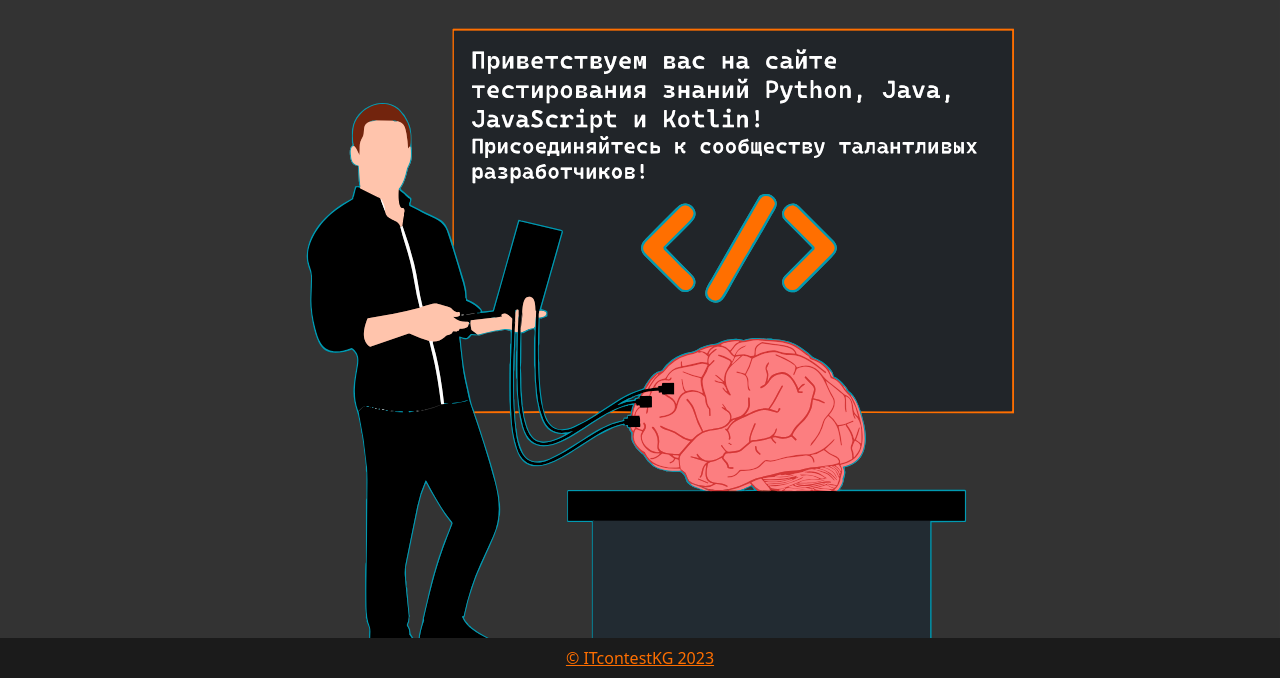
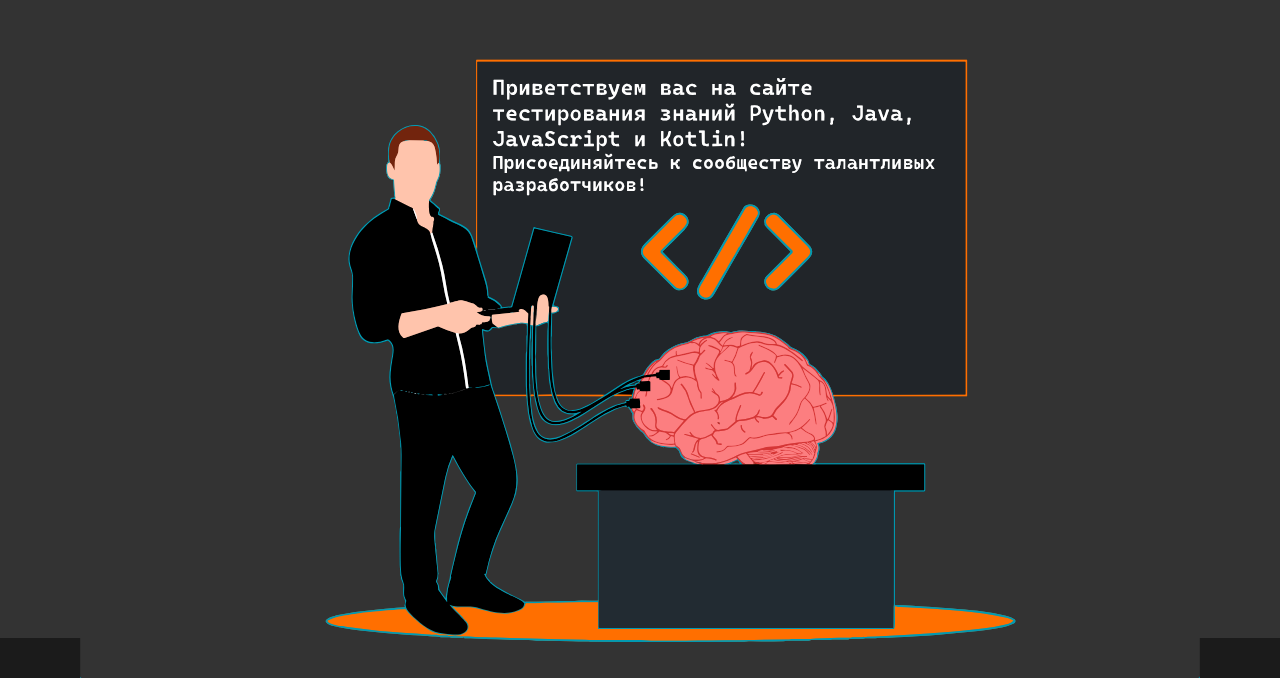
Before and after one commit to pythonMaks/contest, a Django app: template main/templates/main/home.html in a window 1280 px wide. Shown: the part 122-800 px from the top of the page. Run offline with Django 3.2, Linux system fonts and the light colour scheme; the template is opened without the code that fills it, so the values that code supplies are empty; some libraries are stand-ins or nearby versions.

Commit message:
show pass

```diff
--- a/main/templates/main/home.html
+++ b/main/templates/main/home.html
@@ -1,8 +1,7 @@
 {% extends "main/base.html" %}
 {% block content %}
-<body class="special-background">
-
-</body>
+<div class='bodybody'>
+    </div>
 {% endblock content %}
 <!-- {% for post in posts %}
 
```
